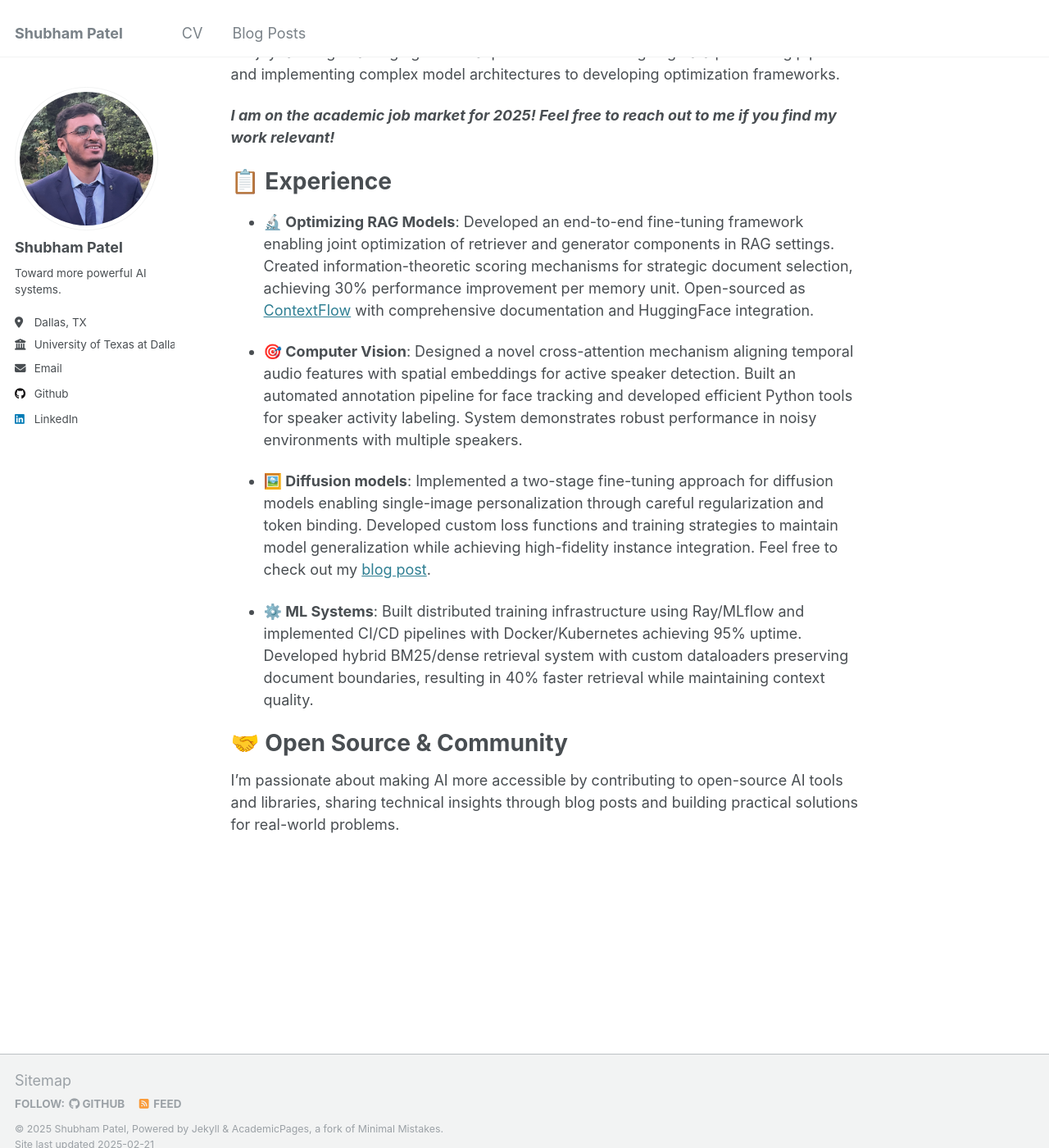
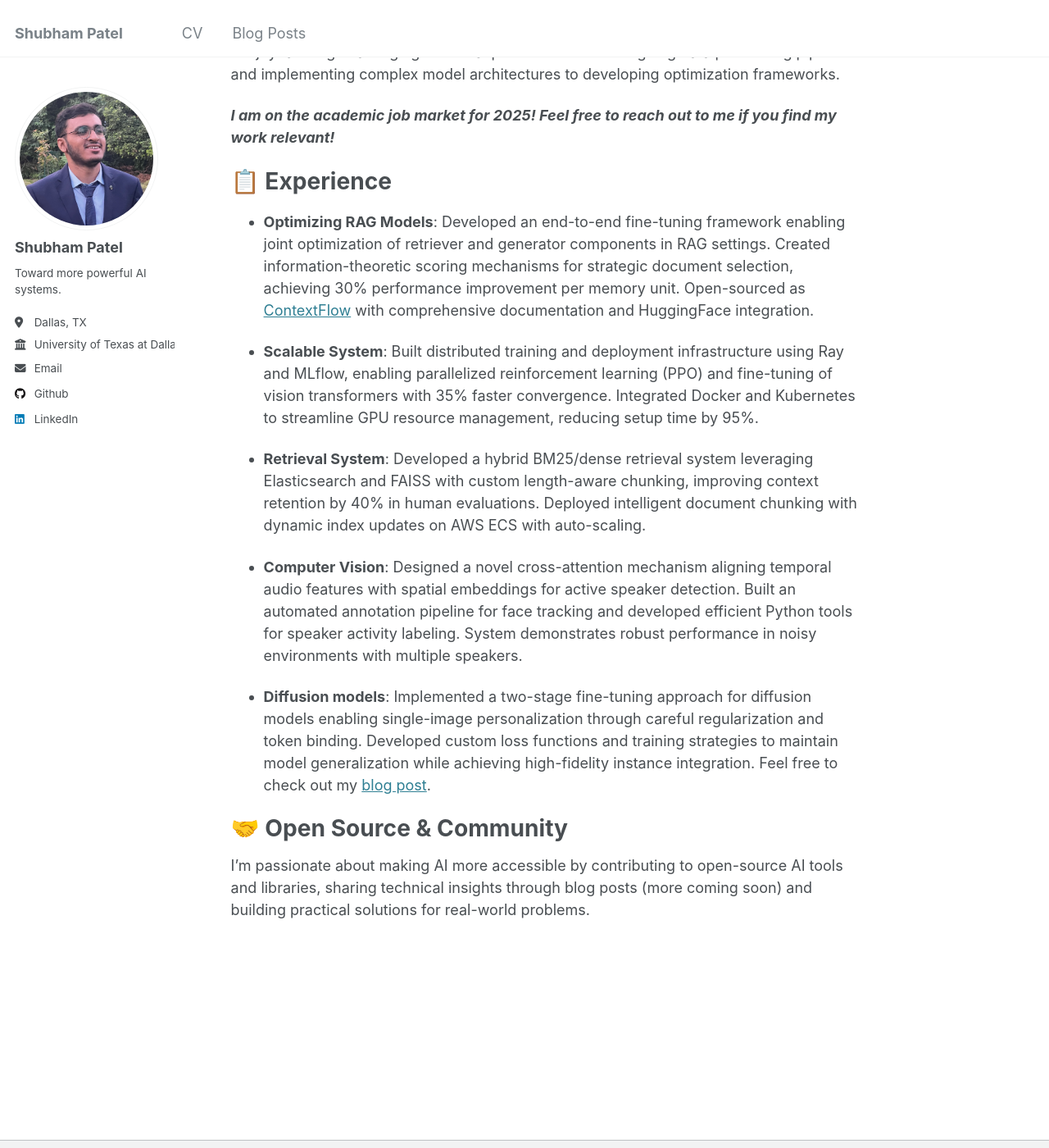
Before and after one commit to shubhampatel77/shubhampatel77.github.io, a Jekyll site: the page built from _pages/about.md, in a window 1280 px wide and 1400 px high, scrolled down 415 px. Shown: the whole window at 82% size. Built offline with Jekyll 4.4.1, drawn with Linux system fonts in a browser that asks for light colours.

Commit message:
refactor experience

```diff
--- a/_data/navigation.yml
+++ b/_data/navigation.yml
@@ -18,7 +18,7 @@ main:
   #   url: /portfolio/
 
   - title: "CV"
-    url: /files/resume.pdf
+    url: "/files/resume.pdf"
 
   - title: "Blog Posts"
     url: /year-archive/
--- a/_pages/about.md
+++ b/_pages/about.md
@@ -18,15 +18,17 @@ I enjoy tackling challenging technical problems - from designing data processing
 
 # 📋 Experience
 
-- **🔬 Optimizing RAG Models**: Developed an end-to-end fine-tuning framework enabling joint optimization of retriever and generator components in RAG settings. Created information-theoretic scoring mechanisms for strategic document selection, achieving 30% performance improvement per memory unit. Open-sourced as [ContextFlow](https://github.com/shubhampatel77/contextflow){:target="_blank"}  with comprehensive documentation and HuggingFace integration.
+- **Optimizing RAG Models**: Developed an end-to-end fine-tuning framework enabling joint optimization of retriever and generator components in RAG settings. Created information-theoretic scoring mechanisms for strategic document selection, achieving 30% performance improvement per memory unit. Open-sourced as [ContextFlow](https://github.com/shubhampatel77/contextflow){:target="_blank"}  with comprehensive documentation and HuggingFace integration.
 
-- **🎯 Computer Vision**: Designed a novel cross-attention mechanism aligning temporal audio features with spatial embeddings for active speaker detection. Built an automated annotation pipeline for face tracking and developed efficient Python tools for speaker activity labeling. System demonstrates robust performance in noisy environments with multiple speakers.
+- **Scalable System**: Built distributed training and deployment infrastructure using Ray and MLflow, enabling parallelized reinforcement learning (PPO) and fine-tuning of vision transformers with 35% faster convergence. Integrated Docker and Kubernetes to streamline GPU resource management, reducing setup time by 95%.
 
-- **🖼️ Diffusion models**: Implemented a two-stage fine-tuning approach for diffusion models enabling single-image personalization through careful regularization and token binding. Developed custom loss functions and training strategies to maintain model generalization while achieving high-fidelity instance integration. Feel free to check out my [blog post](/posts/2024/07/blog-post-1/).
+- **Retrieval System**: Developed a hybrid BM25/dense retrieval system leveraging Elasticsearch and FAISS with custom length-aware chunking, improving context retention by 40% in human evaluations. Deployed intelligent document chunking with dynamic index updates on AWS ECS with auto-scaling.
 
-- **⚙️ ML Systems**: Built distributed training infrastructure using Ray/MLflow and implemented CI/CD pipelines with Docker/Kubernetes achieving 95% uptime. Developed hybrid BM25/dense retrieval system with custom dataloaders preserving document boundaries, resulting in 40% faster retrieval while maintaining context quality.
+- **Computer Vision**: Designed a novel cross-attention mechanism aligning temporal audio features with spatial embeddings for active speaker detection. Built an automated annotation pipeline for face tracking and developed efficient Python tools for speaker activity labeling. System demonstrates robust performance in noisy environments with multiple speakers.
+
+- **Diffusion models**: Implemented a two-stage fine-tuning approach for diffusion models enabling single-image personalization through careful regularization and token binding. Developed custom loss functions and training strategies to maintain model generalization while achieving high-fidelity instance integration. Feel free to check out my [blog post](/posts/2024/07/blog-post-1/).
 
 
 # 🤝 Open Source & Community
 
-I'm passionate about making AI more accessible by contributing to open-source AI tools and libraries, sharing technical insights through blog posts and building practical solutions for real-world problems.
+I'm passionate about making AI more accessible by contributing to open-source AI tools and libraries, sharing technical insights through blog posts (more coming soon) and building practical solutions for real-world problems.
```
Also changed, not shown: 1 other file.
